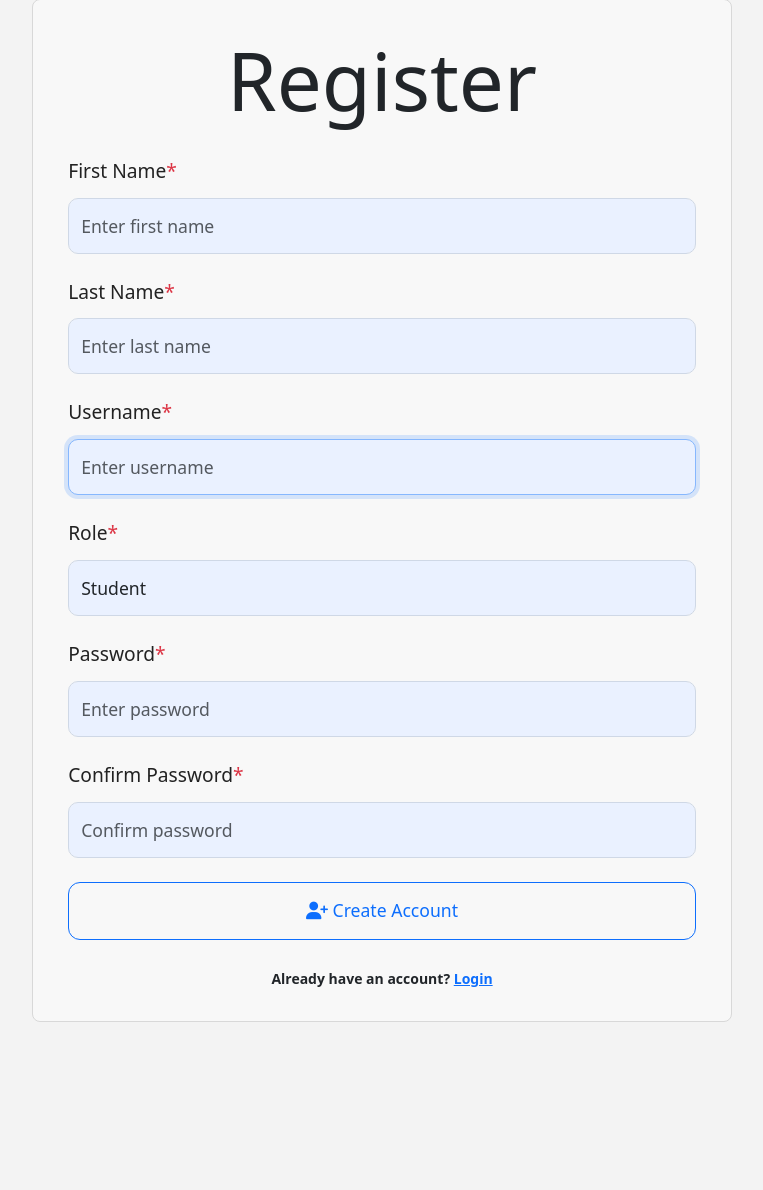
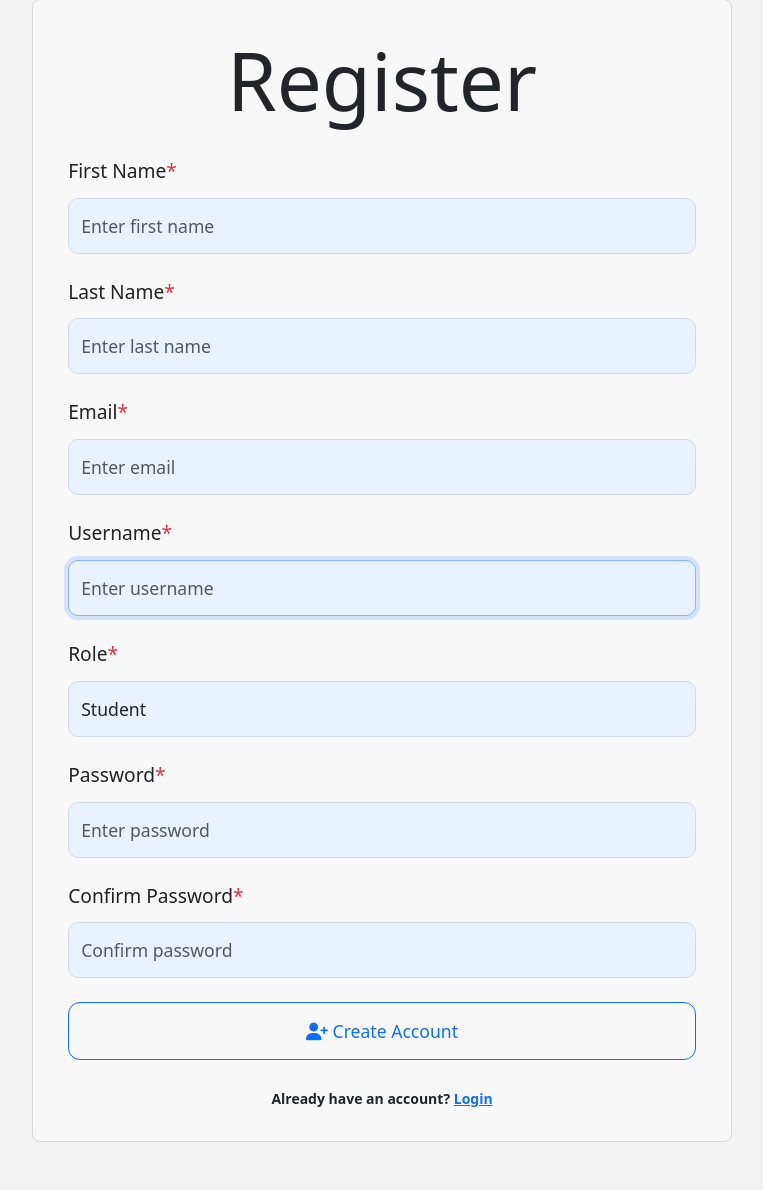
Before and after one commit to rshaz2713/CampusBridge, a Django app: page /register/ in a window 1280 px wide. Shown: the part 139-1329 px from the top of the page, without its empty margins (258-1021 px from the left). Before the commit the page ends 1161 px from the top, so only its background shows below. Run offline with Django 4.2, Linux system fonts and the light colour scheme.

Commit message:
BUG: Add email to registration and user records

```diff
--- a/core/forms/registration_form.py
+++ b/core/forms/registration_form.py
@@ -23,6 +23,12 @@ class CampusBridgeRegisterForm(UserCreationForm):
             "placeholder": "Enter last name"
         })
     )
+    email = forms.EmailField(
+        widget=forms.EmailInput(attrs={
+            "class": "form-control custom-input",
+            "placeholder": "Enter email"
+        })
+    )
     username = forms.CharField(
         widget=forms.TextInput(attrs={
             "class": "form-control custom-input",
@@ -46,6 +52,7 @@ class CampusBridgeRegisterForm(UserCreationForm):
         user = super().save(commit=False)
         user.first_name = self.cleaned_data["first_name"]
         user.last_name = self.cleaned_data["last_name"]
+        user.email = self.cleaned_data["email"]
 
         if commit:
             user.save()
--- a/templates/registration/register.html
+++ b/templates/registration/register.html
@@ -30,6 +30,18 @@
                         {% if form.last_name.errors %}
                             <div class="text-danger mt-2 small">
                                 {% for error in form.last_name.errors %}
+                                    <div>{{ error }}</div>
+                                {% endfor %}
+                            </div>
+                        {% endif %}
+                    </div>
+
+                    <div class="mb-4">
+                        <label for="{{ form.email.id_for_label }}" class="form-label custom-label">Email<span class="text-danger">*</span></label>
+                        {{ form.email }}
+                        {% if form.email.errors %}
+                            <div class="text-danger mt-2 small">
+                                {% for error in form.email.errors %}
                                     <div>{{ error }}</div>
                                 {% endfor %}
                             </div>
```
